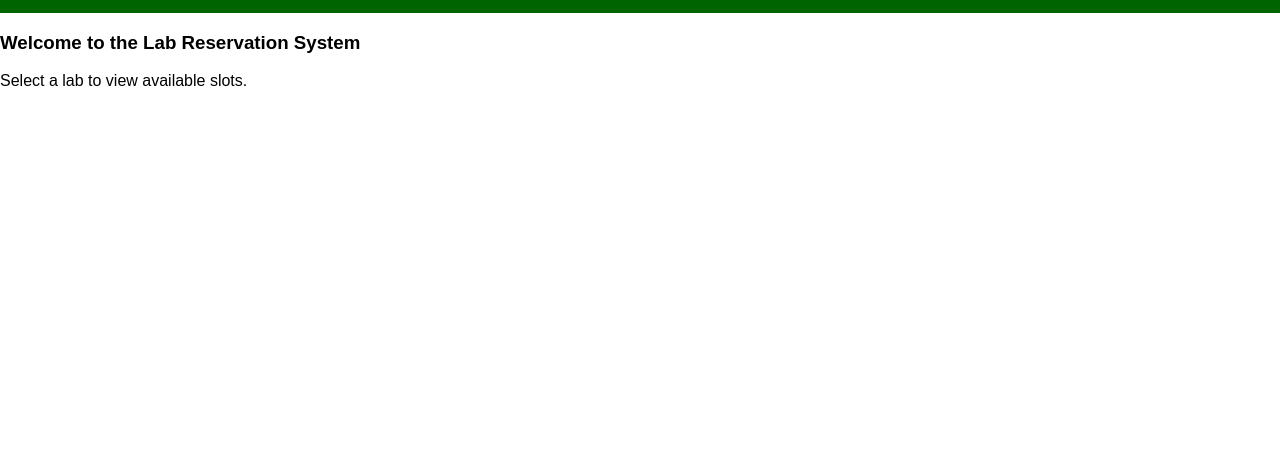
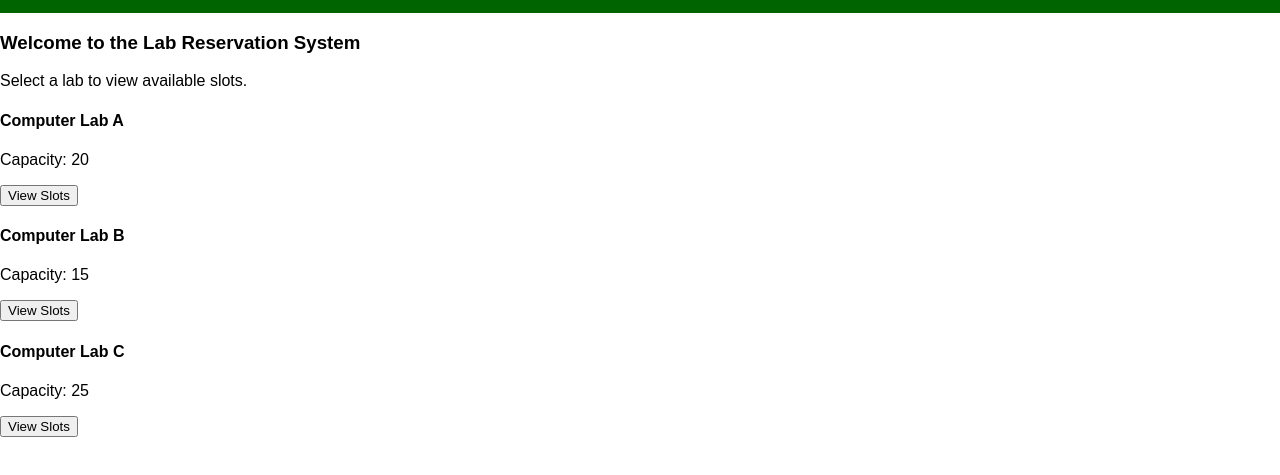
Before and after one commit to migueldlsuaccount/CCAPDEV, a plain HTML site: page APDEV Phase 1/main.html in a window 1280 px wide. Shown: the part 87-562 px from the top of the page. Drawn offline with Linux system fonts and the light colour scheme; sample sign-in values are in the browser's storage.

Commit message:
added lab view on main page. Feel free to edit how it looks or change the sample data

```diff
--- a/APDEV Phase 1/main.html
+++ b/APDEV Phase 1/main.html
@@ -19,6 +19,9 @@
 <main>
   <h3>Welcome to the Lab Reservation System</h3>
   <p>Select a lab to view available slots.</p>
+
+  <!-- Lab list will be dynamically generated here -->
+  <div id="labContainer"></div>
 </main>
 
 <script src="main.js"></script>
--- a/APDEV Phase 1/main.js
+++ b/APDEV Phase 1/main.js
@@ -6,16 +6,34 @@ if (!storedUser) {
   window.location.href = "login.html";
 }
 
-
 const currentUser = JSON.parse(storedUser);
-
-if (storedUser) {
-  const user = JSON.parse(storedUser);
-  document.getElementById("userInfo").textContent = `Logged in as: ${user.name} (${user.role})`;
-}
+// show current user in header.
+document.getElementById("userInfo").textContent = `Logged in as: ${currentUser.name} (${currentUser.role})`;
 
 function logout() {
   localStorage.removeItem("currentUser");
   sessionStorage.removeItem("currentUser");
   window.location.href = "login.html";
 }
+
+
+// labs
+const labs = [
+  { id: 1, name: "Computer Lab A", capacity: 20 },
+  { id: 2, name: "Computer Lab B", capacity: 15 },
+  { id: 3, name: "Computer Lab C", capacity: 25 }
+];
+
+function displayLabs() {
+  document.getElementById("labContainer").innerHTML = "";
+  labs.forEach(lab => {
+    const labDiv = document.createElement("div");
+    labDiv.className = "lab";
+    labDiv.innerHTML = `
+      <h4>${lab.name}</h4>
+      <p>Capacity: ${lab.capacity}</p>
+      <button onclick="viewSlots(${lab.id})">View Slots</button>`;
+    document.getElementById("labContainer").appendChild(labDiv);
+  });
+}
+displayLabs();
```
